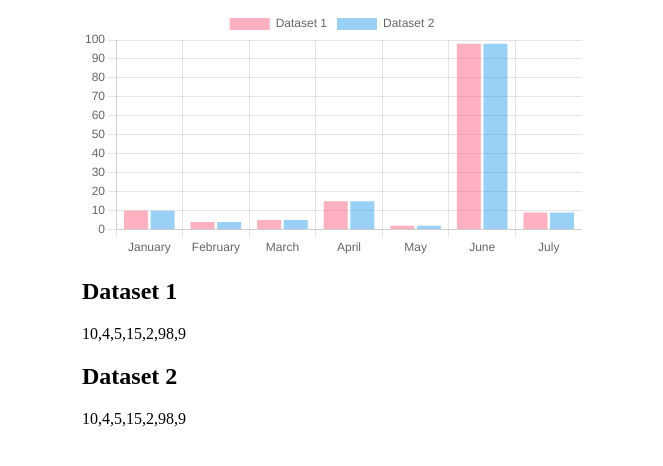
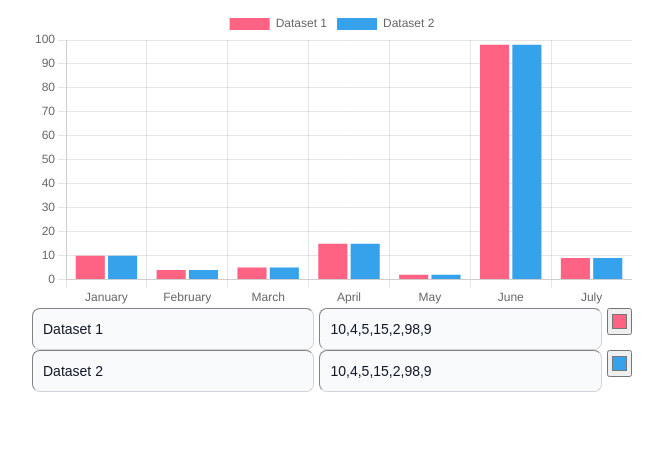
Before and after one commit to josecamporivas/chart-components-react, a React (Vite) app: page /bar in a window 1280 px wide. Shown: the top 466 px of the page, without its empty margins (308-971 px from the left). Built offline with nearby package versions, Linux system fonts and the light colour scheme.

Commit message:
functionality modify chart

```diff
--- a/src/components/Bar/Bar.jsx
+++ b/src/components/Bar/Bar.jsx
@@ -24,14 +24,16 @@ ChartJS.register(
 const DEFAULT_VALUES_AXISX = ['January', 'February', 'March', 'April', 'May', 'June', 'July'];
 const DEFAULT_DATASETS = [
   {
+    id: '3a62a2b1-be81-4795-a3b5-4741146cf1e8',
     label: 'Dataset 1',
     data: [10, 4, 5, 15, 2, 98, 9],
-    backgroundColor: 'rgba(255, 99, 132, 0.5)',
+    backgroundColor: '#ff6384',
   },
   {
+    id: 'af4aa9af-03a3-4f1f-a518-037e230a156c',
     label: 'Dataset 2',
     data: [10, 4, 5, 15, 2, 98, 9],
-    backgroundColor: 'rgba(53, 162, 235, 0.5)',
+    backgroundColor: '#35a2eb',
   },
 ];
 
@@ -43,14 +45,25 @@ export default function Bar(){
         datasets
     }
 
+    const changeDataset = (oldDatasetId, newDataset) => {
+      const indexOldDataset = datasets.findIndex(dataset => dataset.id === oldDatasetId)
+      const newDatasets = [
+        ...datasets.slice(0, indexOldDataset),
+        newDataset,
+        ...datasets.slice(indexOldDataset + 1)
+      ]
+
+      setDatasets(newDatasets)
+    }
+
     return (
       <main>
         <section className='barContainer'>
-            <BarComponent data={data} />
-            {datasets.map(dataset => {
-              const {label, data, backgroundColor} = dataset
-              return <BarDataset key={label} label={label} data={data} backgroundColor={backgroundColor} />
-            })}
+          <BarComponent data={data} className='bar'/>
+          {datasets.map(dataset => {
+            const {id, label, data, backgroundColor} = dataset
+            return <BarDataset key={id} id={id} label={label} data={data} backgroundColor={backgroundColor} changeDataset={changeDataset}/>
+          })}
         </section>
       </main>
     )
--- a/src/components/Bar/BarDataset.jsx
+++ b/src/components/Bar/BarDataset.jsx
@@ -1,9 +1,39 @@
-export default function BarDataset({label, data, backgroundColor}){
+import './styleBar.css'
+
+export default function BarDataset({id, label, data, backgroundColor, changeDataset}){
+
+    const handleChangeLabel = (e) => {
+        const newDataset = {
+            label: e.target.value,
+            data, backgroundColor, id
+        }
+
+        changeDataset(id, newDataset)
+    }
+
+    const handleChangeData = (e) => {
+        const newDataset = {
+            data: e.target.value.split(','),
+            label, backgroundColor, id
+        }
+
+        changeDataset(id, newDataset)
+    }
+
+    const handleChangeColor = (e) => {
+        const newDataset = {
+            backgroundColor: e.target.value,
+            label, data, id
+        }
+
+        changeDataset(id, newDataset)
+    }
+
     return (
-        <div>
-            <h1>{label}</h1>
-            <p>{data.join()}</p>
-            {/* put background color */}
+        <div className="datasetContainer">
+            <input className='inputDataset' value={label} onChange={handleChangeLabel} />
+            <input className='inputDataset' value={data.join()} onChange={handleChangeData} />
+            <input type='color' value={backgroundColor} onChange={handleChangeColor}/>
         </div>
     )
 }
--- a/src/components/Bar/styleBar.css
+++ b/src/components/Bar/styleBar.css
@@ -1,3 +1,31 @@
 .barContainer{
-    width: 500px;
+    width: 75ch;
 }
+
+.bar{
+    width: 100%;
+    height: auto;
+}
+
+.datasetContainer{
+    display: flex;
+    flex-direction: row;
+    gap: 5px;
+}
+
+.inputDataset{
+    padding: 0.625rem;
+    border-radius: 0.5rem;
+    border-width: 1px;
+    border-color: #D1D5DB;
+    width: 100%;
+    font-size: 0.875rem;
+    line-height: 1.25rem;
+    color: #111827;
+    background-color: #F9FAFB;
+}
+
+
+.inputDataset:focus{
+    box-shadow: #0000ff7f 0 0 0 3px #0000ff7f;
+}
```
